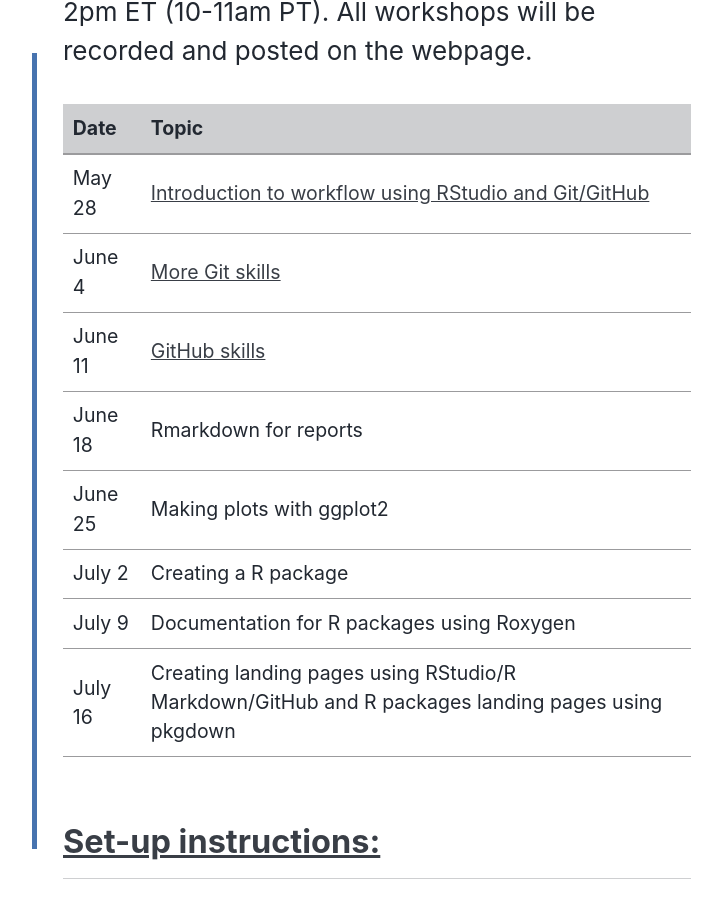
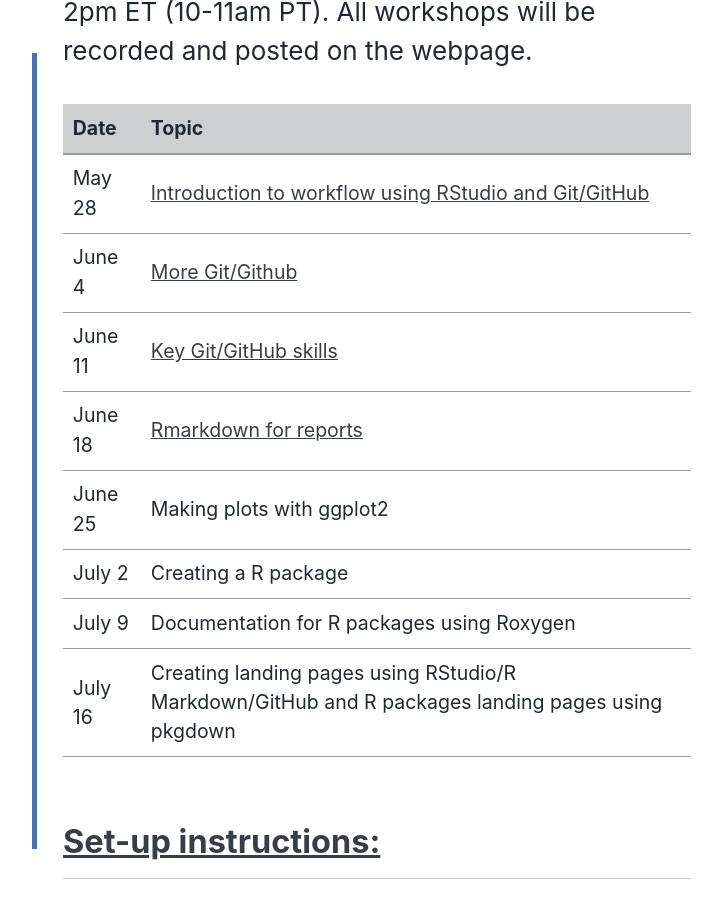
Before and after one commit to noaa-fit-news/noaa-fit-news.github.io, a Jekyll site: the page built from _posts/2021-06-02-practical-R-workflow.md, in a window 1280 px wide and 900 px high, scrolled down 1262 px. Shown: the whole window, without its empty margins (263-985 px from the left). Built offline with Jekyll 4.4.1, drawn with Linux system fonts in a browser that asks for light colours; cached includes are drawn as plain includes; nearby versions of some CDN libraries.

Commit message:
Update 2021-06-02-practical-R-workflow.md

```diff
--- a/_posts/2021-06-02-practical-R-workflow.md
+++ b/_posts/2021-06-02-practical-R-workflow.md
@@ -21,9 +21,9 @@ Live workshops take place on Fridays from from 1-2pm ET (10-11am PT). All worksh
 | Date  | Topic |
 | ------------- | ------------- |
 | May 28  | [Introduction to workflow using RStudio and Git/GitHub](https://rverse-tutorials.github.io/RWorkflow-NWFSC-2021/week1.html)  |
-| June 4  | [More Git skills](https://rverse-tutorials.github.io/RWorkflow-NWFSC-2021/week2.html)  |
-| June 11  | [GitHub skills](https://www.youtube.com/watch?v=IGc2cgMFoPs)  |
-| June 18  | Rmarkdown for reports  |
+| June 4  | [More Git/Github](https://rverse-tutorials.github.io/RWorkflow-NWFSC-2021/week2.html)  |
+| June 11  | [Key Git/GitHub skills](https://rverse-tutorials.github.io/RWorkflow-NWFSC-2021/week3.html)  |
+| June 18  | [Rmarkdown for reports](https://rverse-tutorials.github.io/RWorkflow-NWFSC-2021/week4.html)  |
 | June 25  | Making plots with ggplot2  |
 | July 2  | Creating a R package  |
 | July 9  | Documentation for R packages using Roxygen  |
```
